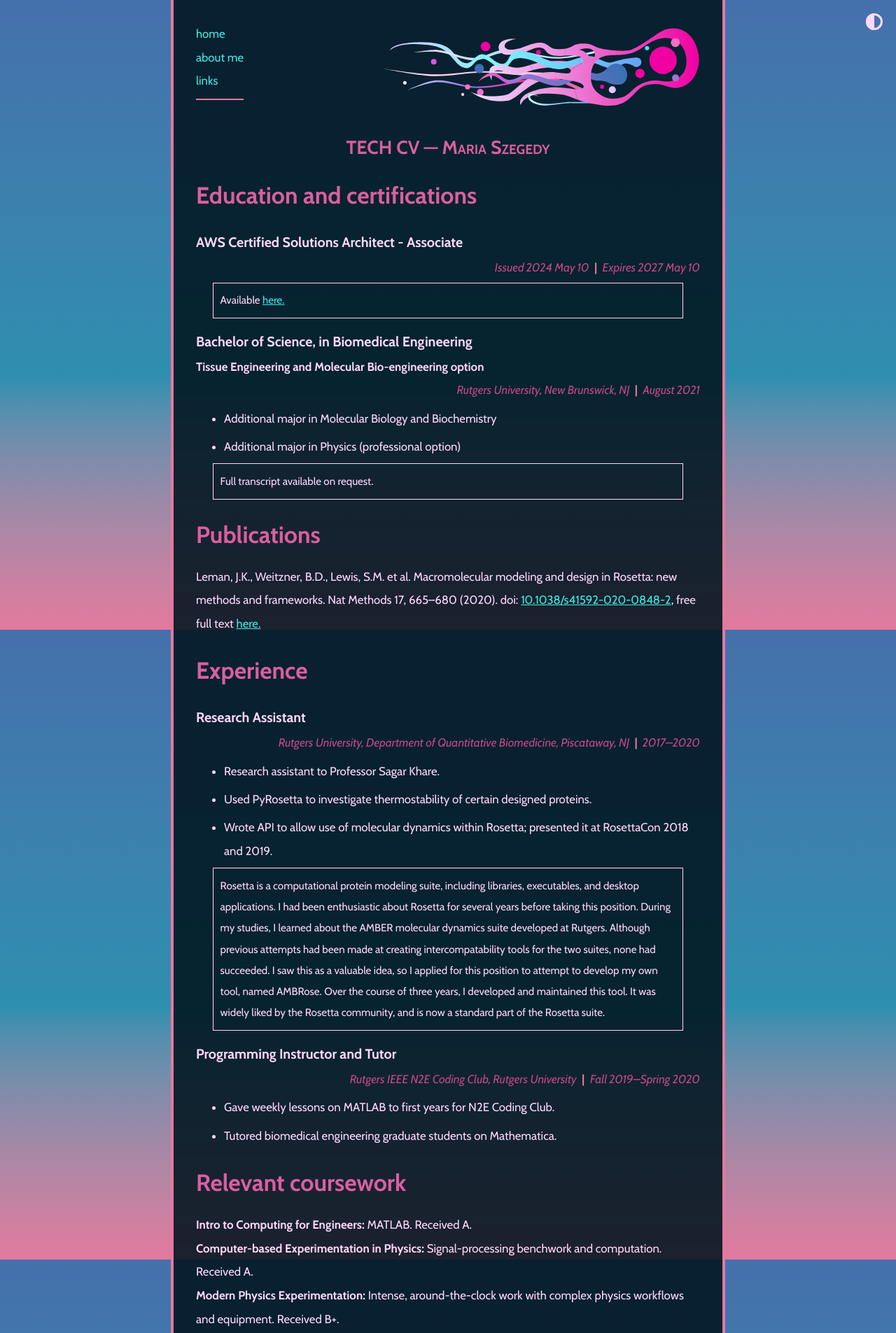
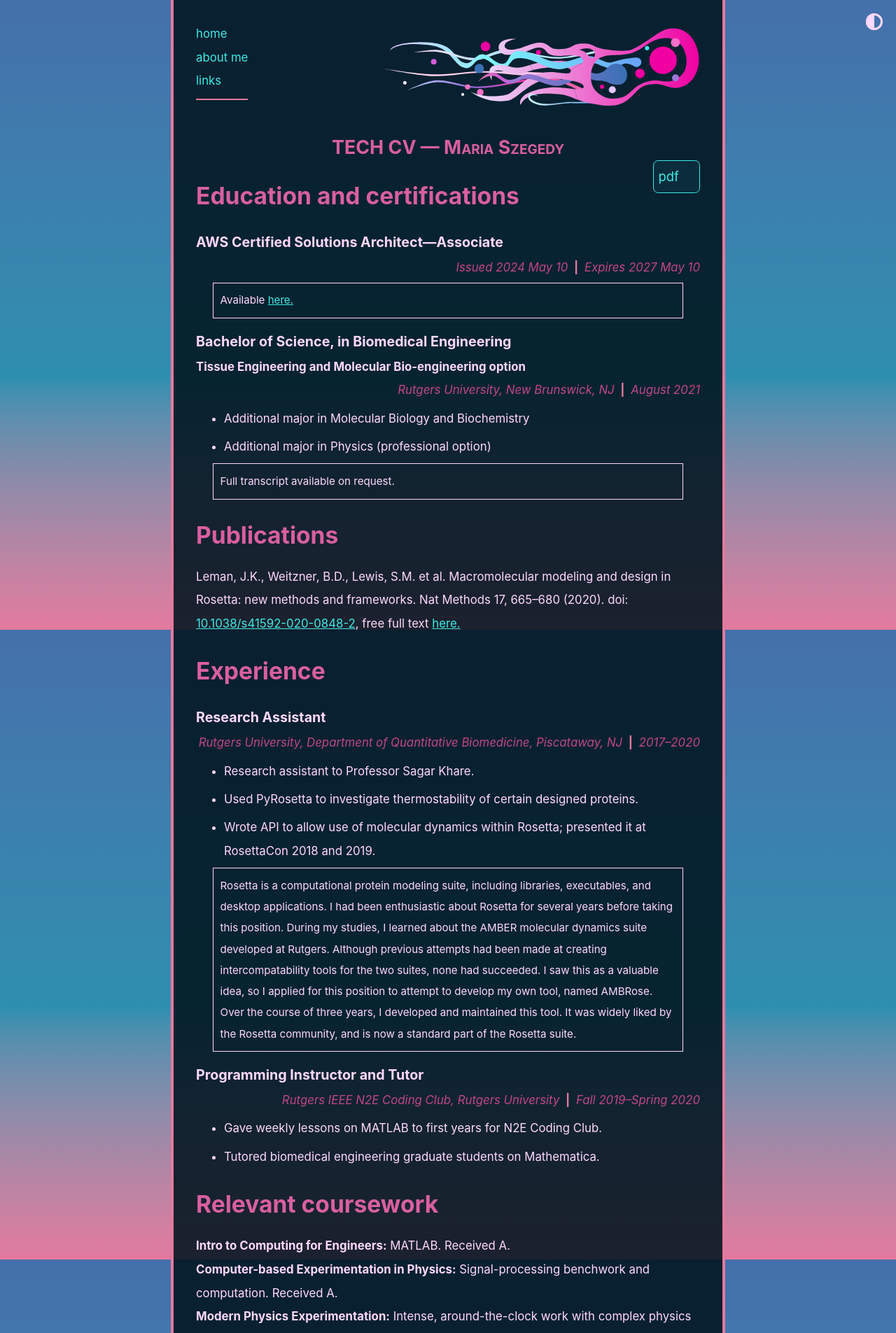
Before and after one commit to mszegedy/cv, a Jekyll site: the page built from tech-cv.md, in a window 1280 px wide. Shown: the top 1905 px of the page at 70% size. Built offline with Jekyll 4.4.1, drawn with Linux system fonts in a browser that asks for light colours; some web fonts are replaced.

Commit message:
finished the whole website for now

```diff
--- a/_sass/list.scss
+++ b/_sass/list.scss
@@ -69,11 +69,11 @@ ul.horizontal-list {
 
   .body {
       color: var(--links);
-    font-size: 0.9em;
+      font-size: 0.9em;
   }
 
   hr {
-    margin: 0.5em 0;
+      margin: 0.5em 0;
   }
 
 }
--- a/_sass/moonwalk.scss
+++ b/_sass/moonwalk.scss
@@ -1,20 +1,87 @@
-@import url('https://fonts.googleapis.com/css2?family=Roboto+Mono&display=swap');
-@import url('https://fonts.googleapis.com/css2?family=Cabin:ital,wght@0,400..700;1,400..700&display=swap');
+$baseurl: "/cv";
+@font-face {
+    font-family: 'Cabin';
+    font-style: normal;
+    font-display: fallback;
+    font-weight: 400 700;
+    src: url(https://cdn.jsdelivr.net/fontsource/fonts/cabin:vf@latest/latin-wght-normal.woff2) format('woff2-variations');
+    unicode-range: U+0000-00FF,U+0131,U+0152-0153,U+02BB-02BC,U+02C6,U+02DA,U+02DC,U+0304,U+0308,U+0329,U+2000-206F,U+2074,U+20AC,U+2122,U+2191,U+2193,U+2212,U+2215,U+FEFF,U+FFFD;
+}
 
-$baseurl: "/cv";
+@font-face {
+    font-family: 'Cabin';
+    font-style: normal;
+    font-display: fallback;
+    font-weight: 400 700;
+    src: url(https://cdn.jsdelivr.net/fontsource/fonts/cabin:vf@latest/latin-ext-wght-normal.woff2) format('woff2-variations');
+    unicode-range: U+0100-02AF,U+0304,U+0308,U+0329,U+1E00-1E9F,U+1EF2-1EFF,U+2020,U+20A0-20AB,U+20AD-20C0,U+2113,U+2C60-2C7F,U+A720-A7FF;
+}
+
+@font-face {
+    font-family: 'Cabin';
+    font-style: italic;
+    font-display: fallback;
+    font-weight: 400 700;
+    src: url(https://cdn.jsdelivr.net/fontsource/fonts/cabin:vf@latest/latin-wght-italic.woff2) format('woff2-variations');
+    unicode-range: U+0000-00FF,U+0131,U+0152-0153,U+02BB-02BC,U+02C6,U+02DA,U+02DC,U+0304,U+0308,U+0329,U+2000-206F,U+2074,U+20AC,U+2122,U+2191,U+2193,U+2212,U+2215,U+FEFF,U+FFFD;
+}
+
+/* cabin-latin-ext-wght-normal */
+@font-face {
+    font-family: 'Cabin';
+    font-style: italic;
+    font-display: fallback;
+    font-weight: 400 700;
+    src: url(https://cdn.jsdelivr.net/fontsource/fonts/cabin:vf@latest/latin-ext-wght-italic.woff2) format('woff2-variations');
+    unicode-range: U+0100-02AF,U+0304,U+0308,U+0329,U+1E00-1E9F,U+1EF2-1EFF,U+2020,U+20A0-20AB,U+20AD-20C0,U+2113,U+2C60-2C7F,U+A720-A7FF;
+}
+
+@font-face {
+    font-family: 'Material Symbols Rounded';
+    font-style: normal;
+    font-display: block;
+    font-weight: 100 700;
+    font-size: 24px;
+    display: inline-block;
+    line-height: 1;
+    text-transform: none;
+    letter-spacing: normal;
+    word-wrap: normal;
+    white-space: nowrap;
+    direction: ltr;
+    src: url(https://cdn.jsdelivr.net/fontsource/fonts/material-symbols-rounded:vf@latest/latin-wght-normal.woff2) format('woff2-variations');
+    unicode-range: U+E171;
+}
+
+@font-face {
+    font-family: 'Roboto Mono';
+    font-style: italic;
+    font-display: fallback;
+    font-weight: 100 700;
+    src: url(https://cdn.jsdelivr.net/fontsource/fonts/roboto-mono:vf@latest/latin-wght-italic.woff2) format('woff2-variations');
+    unicode-range: U+0000-00FF,U+0131,U+0152-0153,U+02BB-02BC,U+02C6,U+02DA,U+02DC,U+0304,U+0308,U+0329,U+2000-206F,U+2074,U+20AC,U+2122,U+2191,U+2193,U+2212,U+2215,U+FEFF,U+FFFD;
+}
 
 html, body { height: 100%; }
 
 body {
-    font-family:  "Cabin", -apple-system, "avenir next", avenir, roboto, noto, ubuntu, "helvetica neue", helvetica, sans-serif;
+    font-family:  'Cabin', -apple-system, "avenir next", avenir, roboto, noto, ubuntu, "helvetica neue", helvetica, sans-serif;
     font-size: 1.05rem;
     line-height: 2;
     margin: 0;
     min-height: 100%;
+
+    span.text-icon {
+        position: relative;
+        font-family: 'Material Symbols Rounded';
+        font-size: 1.4rem;
+        top: 0.15rem;
+        margin: -0.15rem 0;
+    }
 }
 
 pre, code {
-    font-family: "Roboto Mono", "Courier New", monospace;
+    font-family: 'Roboto Mono', "Courier New", monospace;
     font-size: 0.9rem;
 }
 
@@ -279,10 +346,10 @@ mark {
     color: var(--text-secondary);
     margin-top: 1rem;
     font-size: 0.7em;
-    font-family: "Roboto Mono", "Courier New", monospace;
+    font-family: 'Roboto Mono', "Courier New", monospace;
 }
 .home-date {
-    font-family: "Roboto Mono", "Courier New", monospace;
+    font-family: 'Roboto Mono', "Courier New", monospace;
 }
 .post-list-item a {
     text-decoration: none;
@@ -379,7 +446,7 @@ p code, li code {
     }
 }
 .tag {
-    font-family: "Roboto Mono", "Courier New", monospace;
+    font-family: 'Roboto Mono', "Courier New", monospace;
     color: var(--text-secondary);
     padding: 0.4em 1em;
     margin-right: 0.5em;
@@ -390,3 +457,17 @@ p code, li code {
     text-transform: lowercase;
     //border: 1px solid var(--text-secondary);
 }
+
+.button-card {
+    display: inline-block;
+    float: right;
+    padding: 0 0.35em;
+    border: 1px var(--links) solid;
+    border-radius: 0.4em;
+    background-color: var(--bg-secondary);
+    font-size: 1.1em;
+    text-align: center;
+    color: var(--links);
+
+    a { text-decoration: none; }
+}
--- a/tech-cv.md
+++ b/tech-cv.md
@@ -4,9 +4,13 @@ tex-title: TECH CV
 layout: cv
 ---
 
+<div class="button-card"><a href="tex/tech-cv.pdf">
+  pdf <span class="text-icon">&#xe171;</span>
+</a></div>
+
 # Education and certifications
 {% include job_entry.html
-title="AWS Certified Solutions Architect - Associate"
+title="AWS Certified Solutions Architect—Associate"
 location="Issued 2024 May 10"
 time="Expires 2027 May 10" %}
 
```
Also changed, not shown: README.md, 2 other files.
